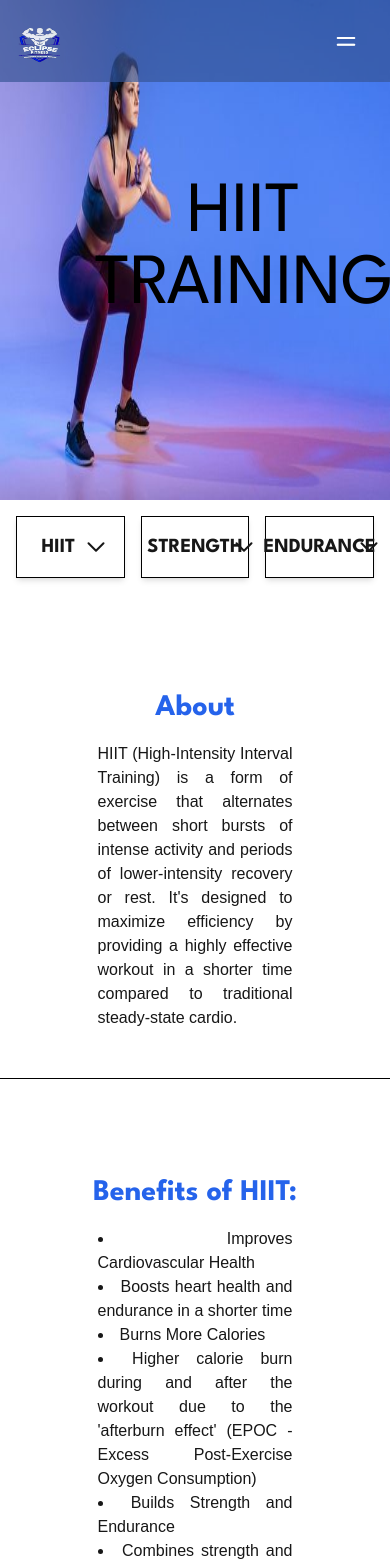
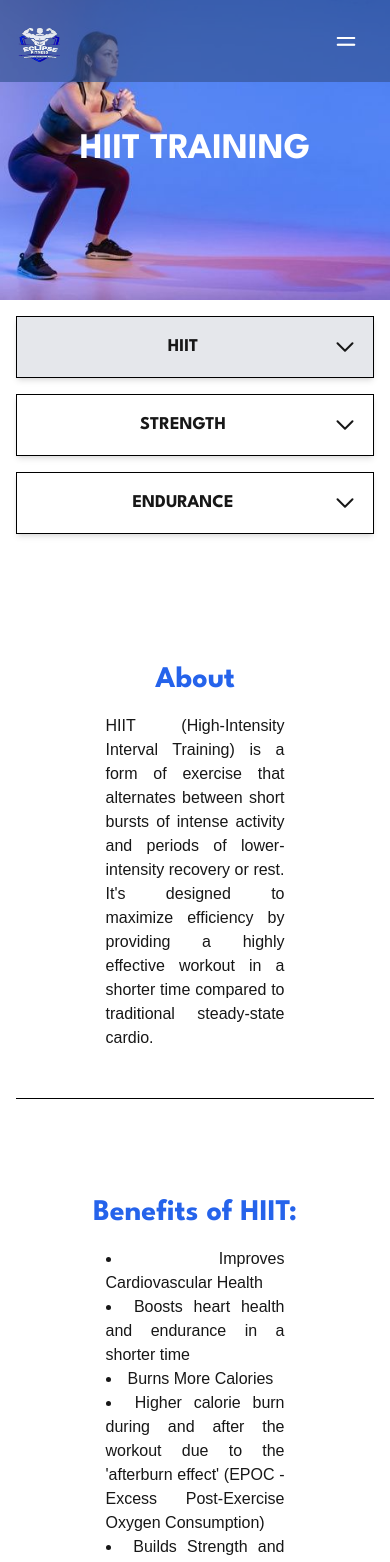
Before and after one commit to Ford-byte/eclipse, a Next.js app: page /training in a window 390 px wide. Shown: the top 1562 px of the page. Built offline with nearby package versions, Linux system fonts and the light colour scheme.

Commit message:
chore: refactor about responsiveness

```diff
--- a/src/app/training/block/Endurance.jsx
+++ b/src/app/training/block/Endurance.jsx
@@ -43,8 +43,8 @@ export default function Endurance() {
     <div className="relative">
       <div className="py-12 flex flex-col gap-y-12 leading-6">
         <div className="centralize flex flex-col items-center gap-y-4 border-b py-12 border-black">
-          <h1 className="header">About</h1>
-          <p className="text-justify w-2/4">
+          <h1 className="header text-center text-2xl sm:text-3xl font-bold">About</h1>
+          <p className="text-justify max-w-[90%] sm:max-w-[70%]">
             Endurance training, also known as aerobic or stamina training,
             focuses on improving the body's ability to sustain physical activity
             over extended periods. It involves exercises that increase your
@@ -53,11 +53,11 @@ export default function Endurance() {
           </p>
         </div>
         <div className="centralize flex flex-col items-center gap-y-4 border-b py-12 border-black">
-          <h1 className="header">Benefits of Endurance:</h1>
-          <div className="text-justify w-2/4 ">
+          <h1 className="header text-center text-2xl sm:text-3xl font-bold">Benefits of Endurance:</h1>
+          <div className="text-justify max-w-[90%] sm:max-w-[70%]">
             {benefits.map((item, index) => (
-              <div key={index} className="mb-4">
-                <h2 className="font-bold">{item.title}</h2>
+              <div key={index} className="mb-6">
+                <h2 className="font-bold text-lg sm:text-xl">{item.title}</h2>
                 <ul className="list-disc list-inside">
                   {item.list.map((point, idx) => (
                     <li key={idx}>{point}</li>
@@ -68,8 +68,8 @@ export default function Endurance() {
           </div>
         </div>
         <div className="centralize flex flex-col items-center gap-y-4 py-12">
-          <h1 className="header">Why Should You Try HIIT?</h1>
-          <p className="text-justify w-2/4">
+          <h1 className="header text-center text-2xl sm:text-3xl font-bold">Why Should You Try HIIT?</h1>
+          <p className="text-justify max-w-[90%] sm:max-w-[70%]">
             Endurance training is an essential component of overall fitness,
             promoting a healthier heart, better stamina, and a more active
             lifestyle. Whether your goal is to run a marathon, improve your
@@ -78,9 +78,9 @@ export default function Endurance() {
           </p>
         </div>
       </div>
-      <div className="px-2">
+      <div className="px-4 sm:px-8">
         <Link href={`/training/pages/endurance`}>
-          <div className="py-4 px-2 league font-semibold text-lg w-full centralize bg-blue-600 mb-6 shadow-2xl hover:shadow-none pointer text-white">
+          <div className="py-4 px-4 league font-semibold text-lg sm:text-xl w-full centralize bg-blue-600 mb-6 shadow-2xl hover:shadow-none pointer text-white text-center">
             VIEW EXERCISES
           </div>
         </Link>
--- a/src/app/training/block/Hiit.jsx
+++ b/src/app/training/block/Hiit.jsx
@@ -17,7 +17,8 @@ export default function Hiit() {
   return (
     <div className="relative">
       <div className="py-12 flex flex-col gap-y-12 leading-6">
-        <div className="centralize flex flex-col items-center gap-y-4 border-b py-12 border-black">
+        {/* About Section */}
+        <section className="centralize flex flex-col items-center gap-y-4 border-b py-12 border-black">
           <h1 className="header">About</h1>
           <p className="text-justify w-2/4">
             HIIT (High-Intensity Interval Training) is a form of exercise that
@@ -26,16 +27,20 @@ export default function Hiit() {
             efficiency by providing a highly effective workout in a shorter time
             compared to traditional steady-state cardio.
           </p>
-        </div>
-        <div className="centralize flex flex-col items-center gap-y-4 border-b py-12 border-black">
+        </section>
+
+        {/* Benefits Section */}
+        <section className="centralize flex flex-col items-center gap-y-4 border-b py-12 border-black">
           <h1 className="header">Benefits of HIIT:</h1>
           <ul className="text-justify w-2/4 list-disc list-inside">
-            {benefits?.map((item, index) => (
+            {benefits.map((item, index) => (
               <li key={index}>{item}</li>
             ))}
           </ul>
-        </div>
-        <div className="centralize flex flex-col items-center gap-y-4 py-12">
+        </section>
+
+        {/* Why Try Section */}
+        <section className="centralize flex flex-col items-center gap-y-4 py-12">
           <h1 className="header">Why Should Try HIIT?</h1>
           <p className="text-justify w-2/4">
             HIIT (High-Intensity Interval Training) is a form of exercise that
@@ -44,10 +49,12 @@ export default function Hiit() {
             efficiency by providing a highly effective workout in a shorter time
             compared to traditional steady-state cardio.
           </p>
-        </div>
+        </section>
       </div>
+
+      {/* Call-to-Action Button */}
       <div className="px-2">
-        <Link href={`/training/pages/hiit`}>
+        <Link href="/training/pages/hiit">
           <div className="py-4 px-2 league font-semibold text-lg w-full centralize bg-blue-600 mb-6 shadow-2xl hover:shadow-none pointer text-white">
             VIEW EXERCISES
           </div>
--- a/src/app/training/page.jsx
+++ b/src/app/training/page.jsx
@@ -7,7 +7,7 @@ import Endurance from "./block/Endurance";
 import Hiit from "./block/Hiit";
 import Strength from "./block/Strength";
 
-export default function page() {
+export default function Page() {
   const [selected, isSelected] = useState("HIIT");
 
   const toggle = (e) => {
@@ -16,95 +16,53 @@ export default function page() {
 
   return (
     <div className="relative">
+      {/* Background Image Section */}
       <div className="relative">
         <Image
           src={`/training.jpg`}
           width={2000}
           height={2000}
           alt="background-image"
-          className="w-full h-[500px] object-fill"
+          className="w-full h-[300px] sm:h-[400px] md:h-[500px] object-cover"
         />
-        <div className="absolute inset-0 grid grid-cols-4 text-black text-7xl league">
-          <div className="col-start-3 flex justify-center items-center text-center">
+        <div className="absolute inset-0 flex justify-center items-center text-center text-white text-4xl sm:text-5xl md:text-7xl font-bold league">
           {selected} TRAINING
         </div>
       </div>
-      </div>
-      <div className="p-4 grid grid-cols-3 gap-4">
+
+      {/* Tabs Section */}
+      <div className="p-4 grid grid-cols-1 sm:grid-cols-2 md:grid-cols-3 gap-4">
+        {[
+          { label: "HIIT", component: Hiit },
+          { label: "STRENGTH", component: Strength },
+          { label: "ENDURANCE", component: Endurance },
+        ].map((item) => (
           <div
-          className="border p-4 border-black shadow-md flex justify-between pointer"
-          onClick={() => {
-            toggle("HIIT");
-          }}>
-          <span
-            className="flex justify-center w-full font-bold league text-xl"
-            onClick={() => {
-              toggle("HIIT");
-            }}>
-            HIIT
+            key={item.label}
+            className={`border p-4 border-black shadow-md flex justify-between items-center cursor-pointer ${
+              selected === item.label ? "bg-gray-200" : ""
+            }`}
+            onClick={() => toggle(item.label)}
+          >
+            <span className="flex justify-center w-full font-bold league text-lg md:text-xl">
+              {item.label}
             </span>
             <span className="flex items-center">
-            <ChevronDown
-              className={`size-6 pointer`}
-              onClick={() => {
-                toggle("HIIT");
-              }}
-            />
+              <ChevronDown className="size-6" />
             </span>
           </div>
-        <div
-          className="border p-4 border-black shadow-md flex justify-between pointer"
-          onClick={() => {
-            toggle("STRENGTH");
-          }}>
-          <span
-            className="flex justify-center w-full font-bold league text-xl"
-            onClick={() => {
-              toggle("STRENGTH");
-            }}>
-            STRENGTH
-          </span>
-          <span className="flex items-center">
-            <ChevronDown
-              className={`size-6 pointer`}
-              onClick={() => {
-                toggle("STRENGTH");
-              }}
-            />
-          </span>
+        ))}
       </div>
-        <div
-          className="border p-4 border-black shadow-md flex justify-between pointer"
-          onClick={() => {
-            toggle("ENDURANCE");
-          }}>
-          <span
-            className="flex justify-center w-full font-bold league text-xl"
-            onClick={() => {
-              toggle("ENDURANCE");
-            }}>
-            ENDURANCE
-          </span>
-          <span className="flex items-center">
-            <ChevronDown
-              className={`size-6 pointer`}
-              onClick={() => {
-                toggle("ENDURANCE");
-              }}
-            />
-          </span>
-        </div>
-      </div>
-      <div>
-        {selected == "HIIT" ? (
+
+      {/* Content Section */}
+      <div className="p-4">
+        {selected === "HIIT" ? (
           <Hiit />
-        ) : selected == "STRENGTH" ? (
+        ) : selected === "STRENGTH" ? (
           <Strength />
-        ) : selected == "ENDURANCE" ? (
+        ) : selected === "ENDURANCE" ? (
           <Endurance />
-        ) : (
-          ""
-        )}
+        ) : null}
       </div>
     </div>
   );
--- a/src/block/page/About.jsx
+++ b/src/block/page/About.jsx
@@ -13,8 +13,8 @@ export default function About() {
             className="w-full h-full object-cover"
           />
           {/* Text container */}
-          <div className="absolute inset-0 flex items-center justify-center w-full h-full px-4 md:px-0">
-            <div className="text-left md:px-6 text-white flex flex-col gap-y-4">
+          <div className="absolute inset-0 flex items-center justify-center w-full h-full px-4 md:px-0 bg-black md:bg-opacity-20 bg-opacity-40">
+            <div className="text-left md:px-6 text-white flex flex-col gap-y-4 ">
               <h1 className="text-white text-7xl font-bold">
                 About Eclipse Fitness Gym.
               </h1>
```
Also changed, not shown: src/app/about/page.jsx (+28 -23 lines), src/app/training/block/Strength.jsx (+19 -12 lines). Lines whose indentation alone changed are shown as unchanged.
